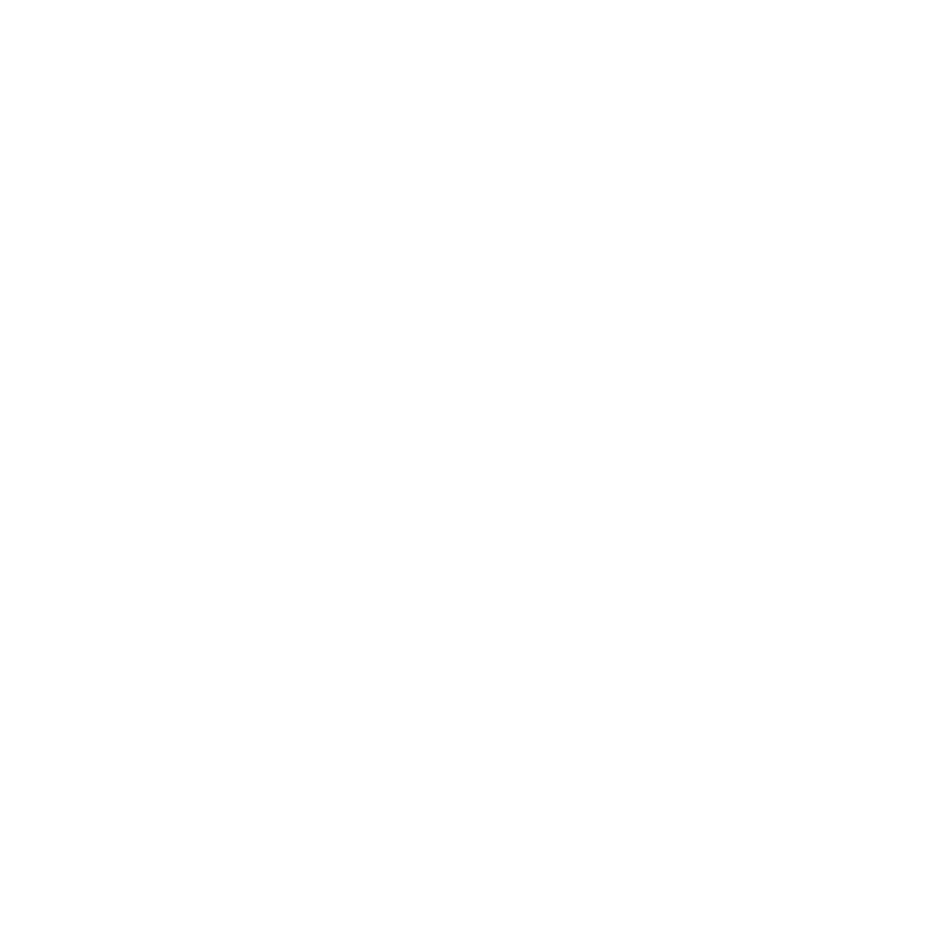
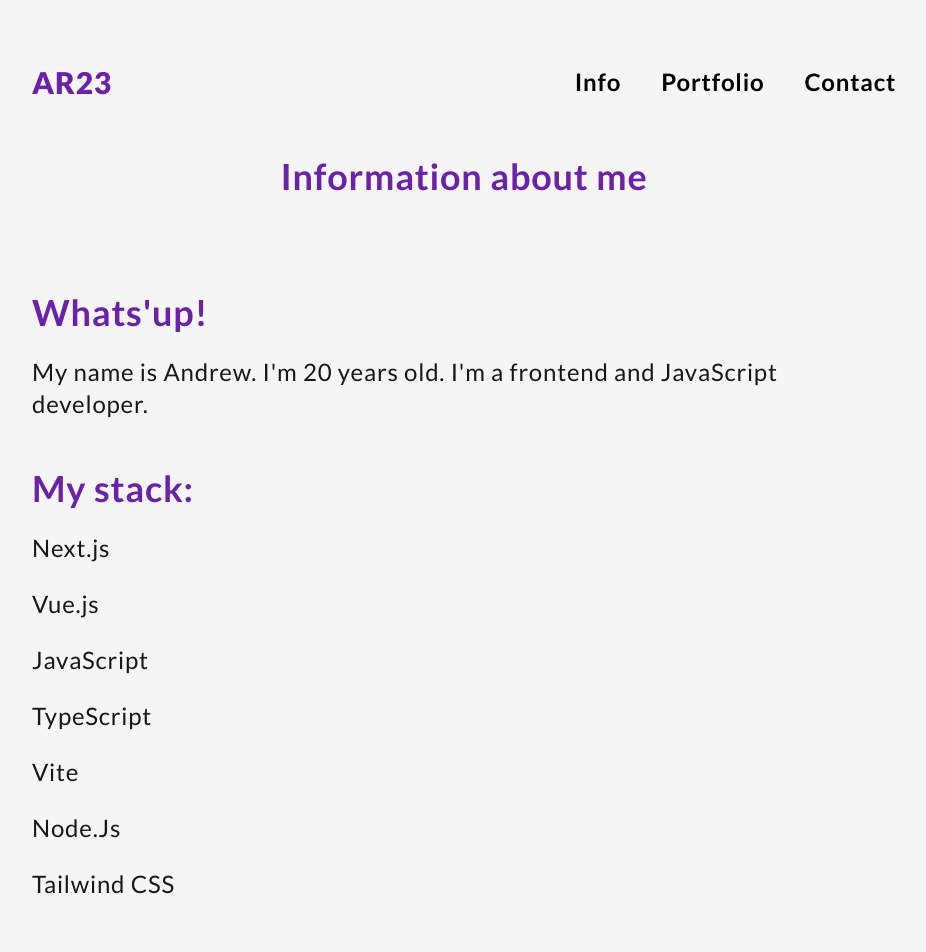
Before and after one commit to PICKLEGENT/ar23-portfolio-website, a React (Vite) app: page /info in a window 1280 px wide. Before the commit this address had no page. Shown: the top 952 px of the page, without its empty margins (176-1102 px from the left). Before the commit the page ends 800 px from the top, so only its background shows below. Built offline with nearby package versions, Linux system fonts and the light colour scheme.

Commit message:
Info page Done

```diff
--- a/src/App.tsx
+++ b/src/App.tsx
@@ -1,5 +1,5 @@
 import { Route, Routes, useLocation } from "react-router-dom"
-import { Contact, Home, Portfolio, Project } from "./pages"
+import { Contact, Home, Info, Portfolio, Project } from "./pages"
 
 const App = () => {
   const location = useLocation()
@@ -8,8 +8,9 @@
     <>
       <Routes location={location} key={location.pathname}>
         <Route path="/" Component={Home} />
+        <Route path="/info" Component={Info} />
+        <Route path="/contact" Component={Contact} />
         <Route path="/project" Component={Project} />
-        <Route path="/contact" Component={Contact} />
         <Route path="/portfolio" Component={Portfolio} />
       </Routes>
     </>
--- a/src/components/SmallInfo.tsx
+++ b/src/components/SmallInfo.tsx
@@ -1,13 +1,46 @@
+import { useEffect, useState } from "react";
 import { SmallInfoProps } from "../types"
 
 const SmallInfo = ({ title, text }: SmallInfoProps) => {
+    const [decodeString, setDecodeString] = useState('')
+
+    const lettersENG = 'ABCDEFGHIJKLMNOPQRSTUVWXYZ'
+
+    const tipToDecode = text
+
+    const decode = () => {
+        let iteration = 0;
+
+        const interval = setInterval(() => {
+            text = text.split('').map((letter, index) => {
+                if (index < iteration) {
+                    return tipToDecode[index];
+                }
+
+                return lettersENG[Math.floor(Math.random() * 26)]
+            })
+                .join("");
+
+            if (iteration >= text.length) {
+                clearInterval(interval);
+            }
+
+            iteration += 1 / 3;
+            setDecodeString(text)
+        }, 30);
+    }
+
+    useEffect(() => {
+        decode()
+    }, [])
+
     return (
         <div>
             <h2 className="font-bold text-3xl text-purple-800 dark:text-yellow-400">
                 {title}
             </h2>
-            <p className="mt-5 text-2xl text-zinc-900 dark:text-neutral-100">
-                {text}
+            <p className="small-info__text mt-5 text-2xl text-zinc-900 dark:text-neutral-100">
+                {decodeString}
             </p>
         </div>
     )
--- a/src/pages/Contact.tsx
+++ b/src/pages/Contact.tsx
@@ -1,5 +1,5 @@
+import CustomInput from "../components/CustomInput"
 import { CustomButton, CustomHeading, Footer, Header } from "../components"
-import CustomInput from "../components/CustomInput"
 
 
 const Contact = () => {
@@ -7,8 +7,8 @@
         <>
             <main className="px-16 lg:px-52 py-16 tracking-wider bg-neutral-100 dark:bg-zinc-900">
                 <Header />
-                <section className="mt-24 text-center">
-                    <CustomHeading title="Send me a message. I’m gonna check this out." />
+                <section className="mt-14 text-center">
+                    <CustomHeading title="Send me a message. I'm gonna check this out." />
                 </section>
                 <div className="mt-24">
                     <form action="#">
--- a/src/pages/Home.tsx
+++ b/src/pages/Home.tsx
@@ -13,10 +13,10 @@
                         <CustomHeading title={"Hi! I'm Andrew"} />
                     </div>
                     <div className="mt-12 text-left">
-                        <SmallInfo title={'Who am I?'} text={"I'm frontend developer. I like programming and pizza."} />
+                        <SmallInfo title={'Who am I?'} text={"I'm frontend developer. I like programming and pizza)"} />
                     </div>
                     <div className="mt-12 text-right">
-                        <SmallInfo title={'What can I do?'} text={"I'm frontend developer.I like programming and pizza."} />
+                        <SmallInfo title={'What can I do?'} text={"I can code ultra-super-cool single page application"} />
                     </div>
                 </section>
                 <section>
--- /dev/null
+++ b/src/pages/Info.tsx
@@ -0,0 +1,36 @@
+import { CustomHeading, Footer, Header } from "../components"
+
+const Info = () => {
+    return (
+        <>
+            <main className="px-16 lg:px-52 py-16 tracking-wider bg-neutral-100 dark:bg-zinc-900">
+                <Header />
+                <div className="mt-14 text-center">
+                    <CustomHeading title={"Information about me"} />
+                </div>
+                <section className="mt-24">
+                    <div>
+                        <CustomHeading title={"Whats'up!"} />
+                        <p className="mt-6 text-2xl text-zinc-900 dark:text-neutral-100">My name is Andrew. I'm 20 years old. I'm a frontend and JavaScript developer.</p>
+                    </div>
+                    <div className="mt-12">
+                        <CustomHeading title={"My stack:"} />
+                        <ul className=" text-2xl text-zinc-900 dark:text-neutral-100">
+                            <li className="mt-6">Next.js</li>
+                            <li className="mt-6">Vue.js</li>
+                            <li className="mt-6">JavaScript</li>
+                            <li className="mt-6">TypeScript</li>
+                            <li className="mt-6">Vite</li>
+                            <li className="mt-6">Node.Js</li>
+                            <li className="mt-6">Tailwind CSS</li>
+                        </ul>
+                    </div>
+                    <p className="mt-12 text-2xl text-zinc-900 dark:text-neutral-100">Now I spend a lot of time on Next.js, but I also don't forget about Vue.js.</p>
+                </section>
+                <Footer />
+            </main>
+        </>
+    )
+}
+
+export default Info
--- a/src/pages/Portfolio.tsx
+++ b/src/pages/Portfolio.tsx
@@ -7,8 +7,8 @@
         <>
             <main className="px-16 lg:px-52 py-16 tracking-wider bg-neutral-100 dark:bg-zinc-900">
                 <Header />
-                <section className="mt-24 text-center">
-                    <CustomHeading title="Portfolio" />
+                <section className="mt-14 text-center">
+                    <CustomHeading title="My beautiful portfolio" />
                 </section>
                 <section>
                     <div className="flex flex-wrap justify-between items-center">
--- a/src/pages/index.ts
+++ b/src/pages/index.ts
@@ -1,6 +1,7 @@
 import Home from './Home';
+import Info from './Info';
 import Contact from './Contact';
 import Project from './Project';
 import Portfolio from './Portfolio';
 
-export { Home, Contact, Project, Portfolio };
+export { Home, Info, Contact, Project, Portfolio };
```
